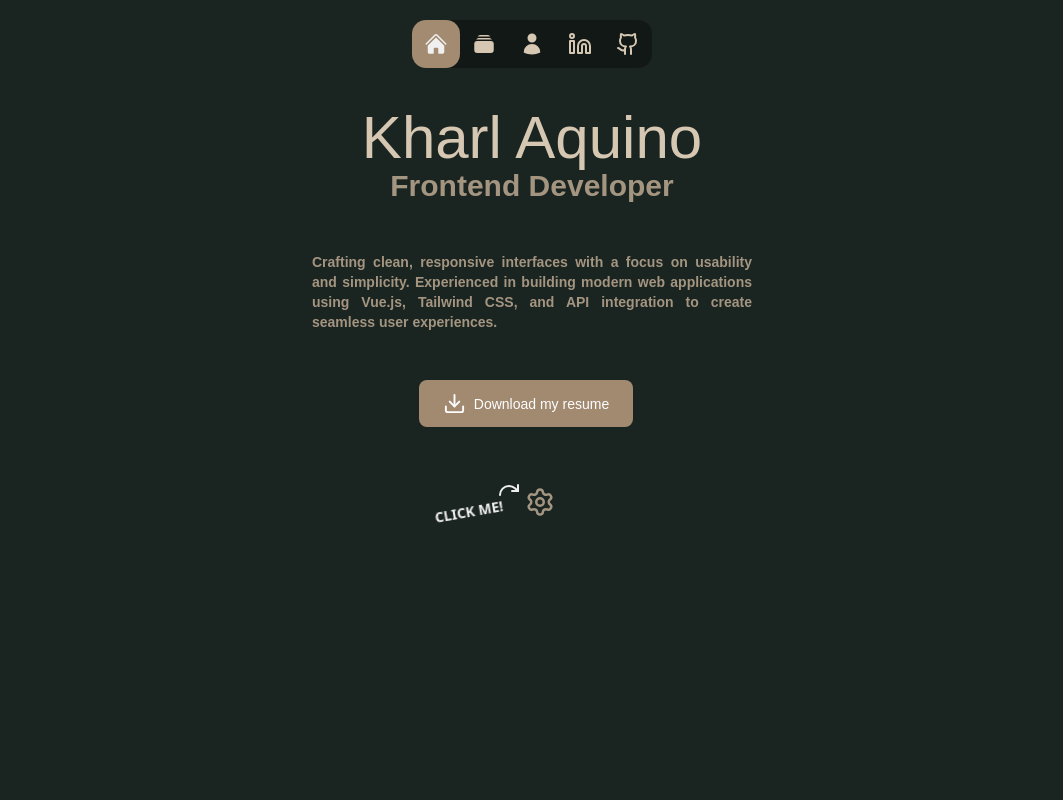
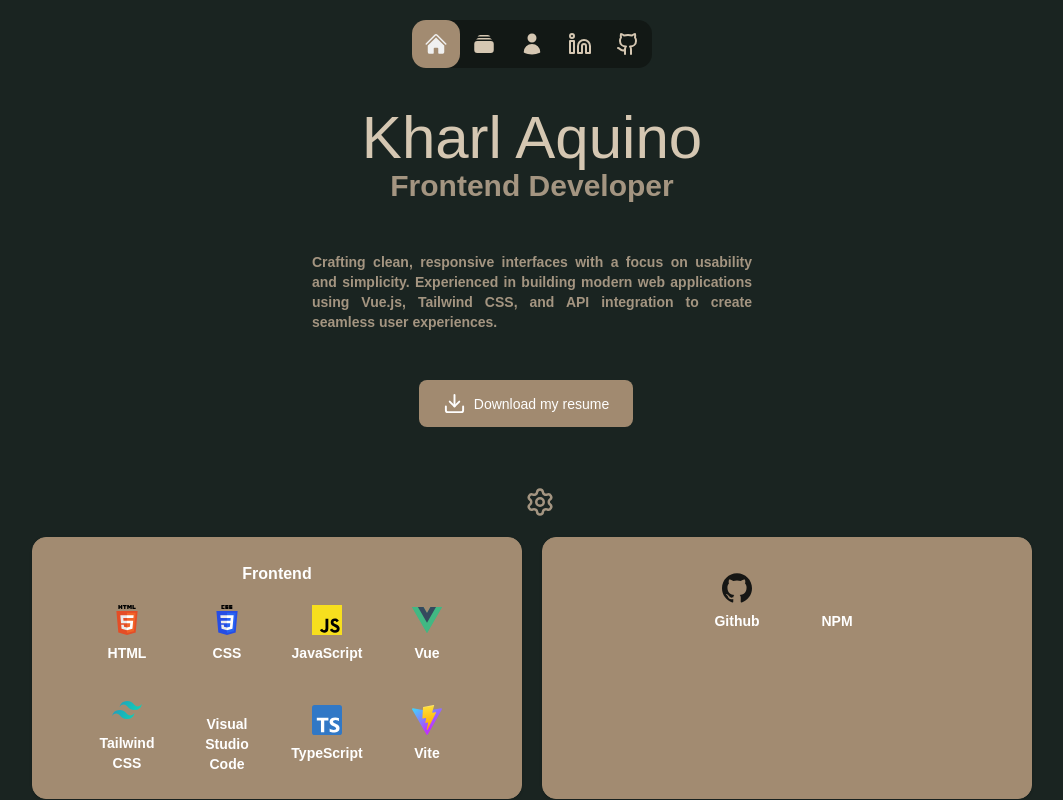
Before and after one commit to kharlitoTheProgrammer/vue-portfolio, a Vue app: page / in a window 1280 px wide. Both pictures are taken after a click on the button 648 px from the left and 502 px from the top of the page. Shown: the whole page, without its empty margins (108-1171 px from the left). Built offline with nearby package versions, Linux system fonts and the light colour scheme; some icons are missing; a web font is replaced by a local one.

Commit message:
Update for iOS

```diff
--- a/src/views/HomeView.vue
+++ b/src/views/HomeView.vue
@@ -1,7 +1,7 @@
 <script setup lang="ts">
 import { Icon } from '@iconify/vue/dist/iconify.js'
 import { Download, Phone, Settings, Redo } from 'lucide-vue-next'
-import { ref, type Component } from 'vue'
+import { computed, ref, type Component } from 'vue'
 import {
   Card,
   CardContent,
@@ -45,6 +45,26 @@ const techStacksVersionControl = ref<TechStack[]>([
 // const contactMe = () => {
 //   window.location.href = 'mailto:your.email@example.com'
 // }
+
+const isHidden = ref(true)
+const toggleHidden = () => {
+  isHidden.value = false
+}
+
+const isSafariOnIOS = (): boolean => {
+  const ua = navigator.userAgent
+  const isIOS = /iP(ad|hone|od)/.test(ua)
+  const isSafari = /^((?!chrome|android).)*safari/i.test(ua)
+  return isIOS && isSafari
+}
+
+const resumeLink = computed(() => {
+  return isSafariOnIOS() ? '/Kharl_Chris-an_Aquino_Resume.zip' : '/Kharl_Chris-an_Aquino_Resume.pdf'
+})
+
+const downloadName = computed(() => {
+  return isSafariOnIOS() ? 'Resume_Kharl_Aquino.zip' : 'Resume_Kharl_Aquino.pdf'
+})
 </script>
 <template>
   <div class="text-[#f0f0f0] flex flex-col pt-10 items-center gap-5 mx-10 max-h-screen">
@@ -66,8 +86,8 @@ const techStacksVersionControl = ref<TechStack[]>([
       <li v-for="(buttons, index) in homeButtons" :key="index">
         <a
           v-if="buttons.action === 'download'"
-          href="/Kharl_Chris-an_Aquino_Resume.pdf"
-          download="Resume_Kharl_Aquino.pdf"
+          :href="resumeLink"
+          :download="downloadName"
           class="bg-[#a28b71] text-white px-6 py-3 rounded-md flex justify-center items-center gap-2 cursor-pointer hover:scale-105 hover:shadow-gray-100 transition-transform duration-300 special-gothic-expanded-one-regular text-sm animate-pulse"
         >
           <component :is="buttons.icon" :size="23" /> {{ buttons.label }}
@@ -84,15 +104,16 @@ const techStacksVersionControl = ref<TechStack[]>([
     <div class="mt-10">
       <h2 class="text-3xl flex justify-center items-center gap-4">
         <div class="flex flex-col items-center justify-center relative">
-          <Redo class="animate-pulse absolute bottom-0" />
+          <Redo class="animate-pulse absolute bottom-0" :class="{ hidden: !isHidden }" />
           <span
             id="click"
             class="animate-pulse text-sm absolute top-0 right-0 rotate-[350deg] w-20 font-bold text-center"
+            :class="{ hidden: !isHidden }"
           >
             CLICK ME!
           </span>
         </div>
-        <button class="flex items-center justify-center">
+        <button class="flex items-center justify-center" @click="toggleHidden">
           <Settings
             :size="30"
             class="text-[#A49581] transition-transform duration-300 hover:rotate-180 cursor-pointer"
@@ -100,7 +121,7 @@ const techStacksVersionControl = ref<TechStack[]>([
         </button>
       </h2>
       <div class="flex gap-5">
-        <Card class="bg-[#a28b71] mt-5 border-[#a28b71] hidden">
+        <Card class="bg-[#a28b71] mt-5 border-[#a28b71]" :class="{ hidden: isHidden }">
           <CardContent class="bg-[#a28b71] space-y-2">
             <p class="text-center text-white special-gothic-regular">Frontend</p>
             <div class="flex flex-wrap gap-5 w-100 sm:w-110 justify-center items-center text-white">
@@ -124,7 +145,7 @@ const techStacksVersionControl = ref<TechStack[]>([
           </CardContent>
         </Card>
         <!-- Add circular functionality kapag niclick mag aappear yung tech stack then after nun iikot sya after 10 seconds -->
-        <Card class="bg-[#a28b71] mt-5 border-[#a28b71] hidden">
+        <Card class="bg-[#a28b71] mt-5 border-[#a28b71]" :class="{ hidden: isHidden }">
           <CardContent class="bg-[#a28b71]">
             <div class="flex flex-wrap gap-5 w-100 sm:w-110 justify-center items-center text-white">
               <div
```
